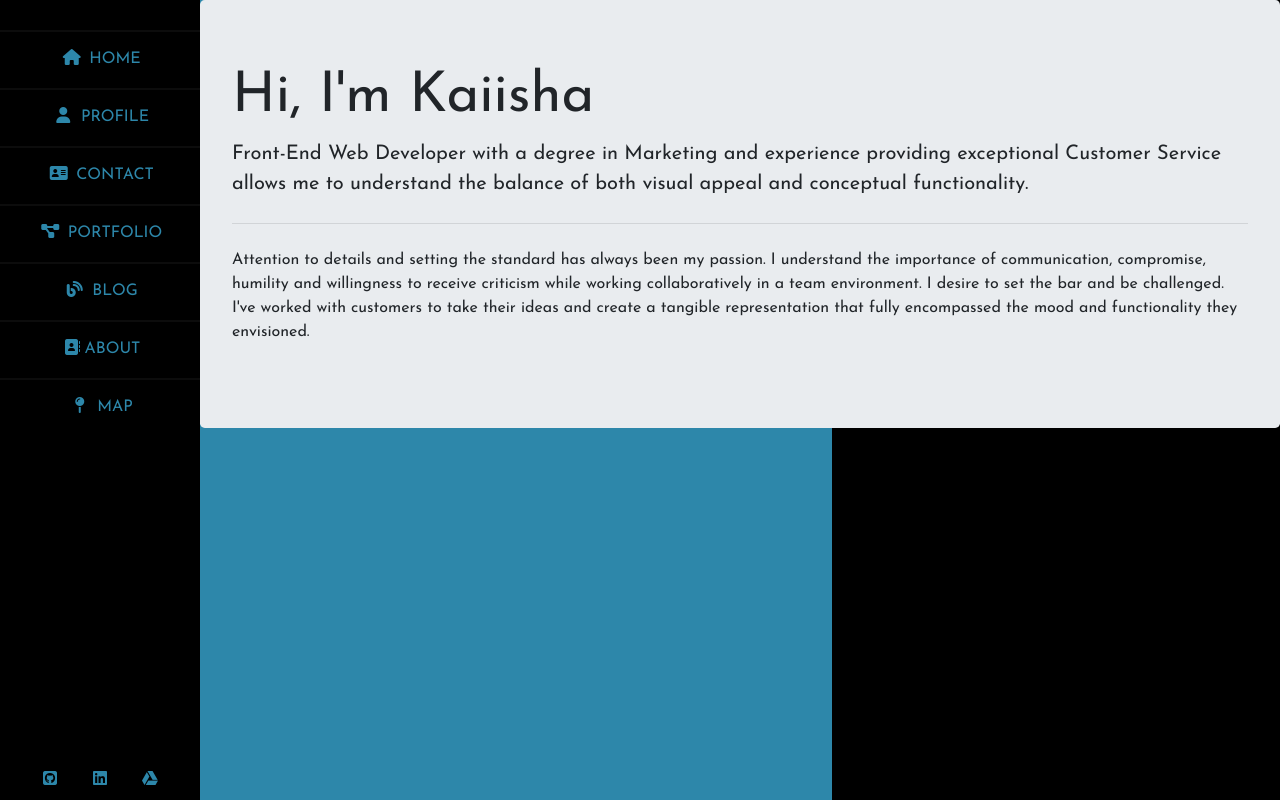
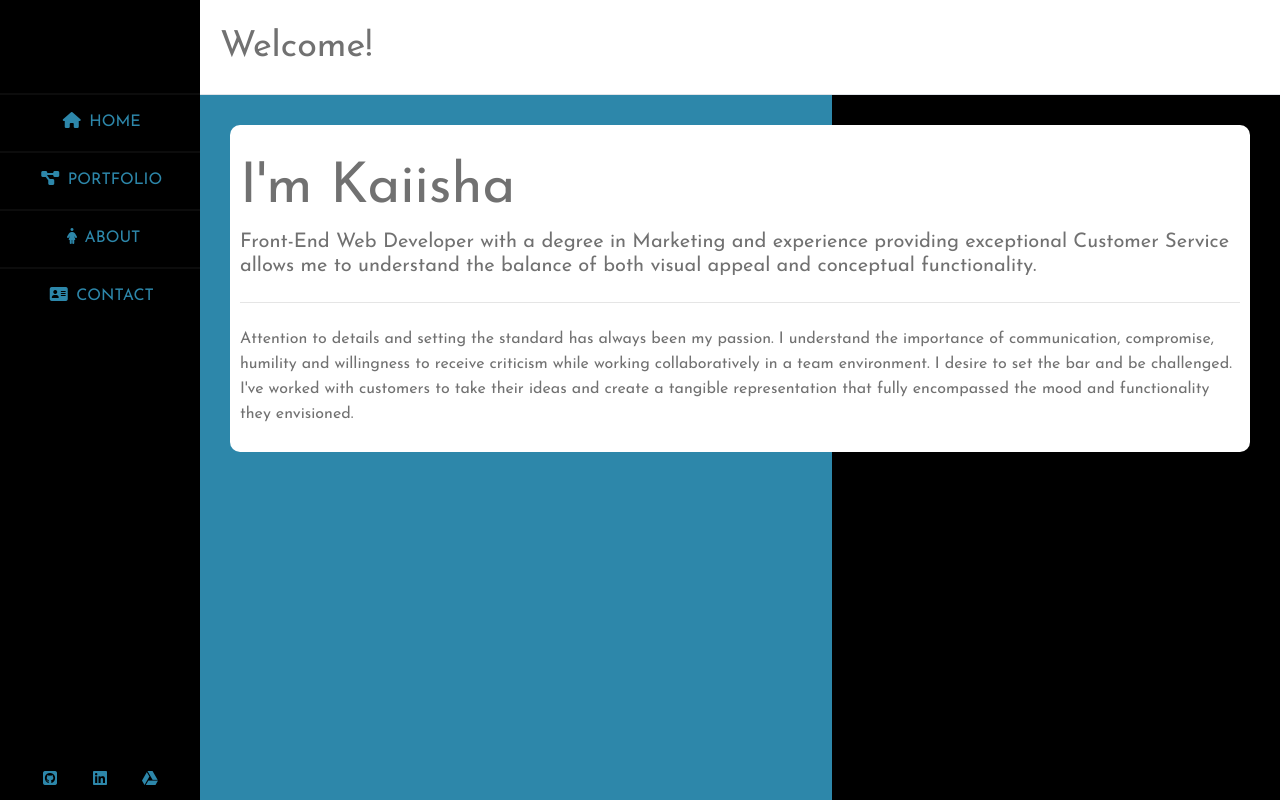
Before and after one commit to Kaiisha05/k.portfolio, a React (Create React App) app: page / in a window 1280 px wide. Built offline with nearby package versions, Linux system fonts and the light colour scheme.

Commit message:
deleted unneeded links. created space for profile pic. still need to figure out how to add images

```diff
--- a/package.json
+++ b/package.json
@@ -1,4 +1,5 @@
-{"homepage": "http://kaiisha05.github.io/k.portfolio",
+{
+  "homepage": "http://kaiisha05.github.io/k.portfolio",
   "name": "k.portfolio",
   "version": "0.1.0",
   "private": true,
@@ -8,6 +9,7 @@
     "@testing-library/user-event": "^7.2.1",
     "react": "^16.12.0",
     "react-dom": "^16.12.0",
+    "react-image": "^2.4.0",
     "react-router-dom": "^5.1.2",
     "react-scripts": "3.3.1"
   },
--- a/src/App.css
+++ b/src/App.css
@@ -11,7 +11,6 @@ font-family: 'Josefin Sans', sans-serif;
 }
 
 body{
-    /* background: #f3f5f9; */
     background: linear-gradient(to right, #2d87aa 0%,#2d87aa 65%,#000000 50%, black 50%, black 100%);
 }
 
@@ -28,10 +27,8 @@ body{
 position: fixed;
 width: 200px;
 height: 100%;
-/* background: #4b4276; */
-/* background: #2d87aa; */
 background: black;
-padding: 30px 0;
+padding: 93px 0;
 }
 
 .wrapper .sidebar{
@@ -59,7 +56,6 @@ width: 25px;
 }
 
 .wrapper .sidebar ul li:hover{
-/* background: #594f8d; */
 background: #fff;
 
 }
@@ -80,7 +76,6 @@ color: black;
 .wrapper .sidebar .social_media a{
     display: block;
     width: 40px;
-    /* background: #594f8d; */
     background:black;
     height: 40px;
     line-height: 40px;
@@ -92,7 +87,7 @@ color: black;
 }
 
 .header {
-    font-size: 24px;
+    font-size: 36px;
 }
 
 .main_content{
@@ -108,7 +103,11 @@ margin-left: 200px;
 }
 
 .main_content .info{
-margin: 20px;
+background: #fff;
+    /* opacity: 80%; */
+border-radius: 10px;
+margin: 30px;
+padding: 30px 10px 5px 10px;
 color: #717171;
 line-height: 25px;
 }
@@ -116,3 +115,10 @@ line-height: 25px;
 p{
     margin-bottom:20px;
 }
+
+.profilepic{
+    margin-top: 600px;
+    /* margin-left: 60px; */
+    justify-content: right;
+    border-radius: 50px;
+}
--- a/src/components/Home.js
+++ b/src/components/Home.js
@@ -1,20 +1,20 @@
 import React from 'react';
+import profilepic from 'src/images/ProfilePic.jpeg';
 
 function Home() {
     return (
         <div className="wrap">
             <div className="main_content">
-                {/* <div className="header">Welcome, I'm Kaiisha Oliver.</div> */}
-                {/* <div className="info"> */}
-                    <div className="jumbotron">
-                        <h1 className="display-4">Hi, I'm Kaiisha</h1>
-                        <p className="lead">Front-End Web Developer with a degree in Marketing and experience providing exceptional Customer Service allows me to understand the balance of both visual appeal and conceptual functionality.</p>
+                <div className="header">Welcome!</div>
+                <div className="info">
+                    <h1 className="display-4">I'm Kaiisha</h1>
+                        <h3 className="lead">Front-End Web Developer with a degree in Marketing and experience providing exceptional Customer Service allows me to understand the balance of both visual appeal and conceptual functionality.</h3>
                         <hr className="my-4"></hr>
                         <p>Attention to details and setting the standard has always been my passion. I understand the importance of communication, compromise, humility and willingness to receive criticism while working collaboratively in a team environment. I desire to set the bar and be challenged. I've worked with customers to take their ideas and create a tangible representation that fully encompassed the mood and functionality they envisioned. </p>
                     </div>
                 </div>
+                {/* <img src={profilepic} alt="profilepic" className="profilepic"/> */}
             </div>
-        // </div>
     )
 };
 
--- a/src/components/sidebar.js
+++ b/src/components/sidebar.js
@@ -6,13 +6,10 @@ function Sidebar() {
         <nav className="wrapper">
             <div className="sidebar">
                 <ul>
-                    <li><a href='/'><i class="fas fa-home"></i> Home</a></li>
-                    <li><a href='#'><i class="fas fa-user"></i> Profile</a></li>
-                    <li><a href="#"><i class="fas fa-address-card"></i> Contact</a></li>
-                    <li><a href='/portfolio'><i class="fas fa-project-diagram"></i> Portfolio</a></li>
-                    <li><a href="#"><i class="fas fa-blog"></i> Blog</a></li>
-                    <li><a href='/about'><i class="fas fa-address-book"></i>About</a></li>
-                    <li><a href="#"><i class="fas fa-map-pin"></i> Map</a></li>
+                    <li><a href='/'><i className="fas fa-home"></i> Home</a></li>
+                    <li><a href='/portfolio'><i className="fas fa-project-diagram"></i> Portfolio</a></li>
+                    <li><a href='/about'><i className="fas fa-female"></i>About</a></li>
+                    <li><a href='/contact'><i className="fas fa-address-card"></i> Contact</a></li>
                 </ul>
                 <div className="social_media">
                     <a href='https://github.com/Kaiisha05' target="_blank"><i className="fab fa-github-square"></i></a>
```
Also changed, not shown: src/images/ProfilePic.jpeg (added), 1 other file (tests, documents, lock files or other folders).
